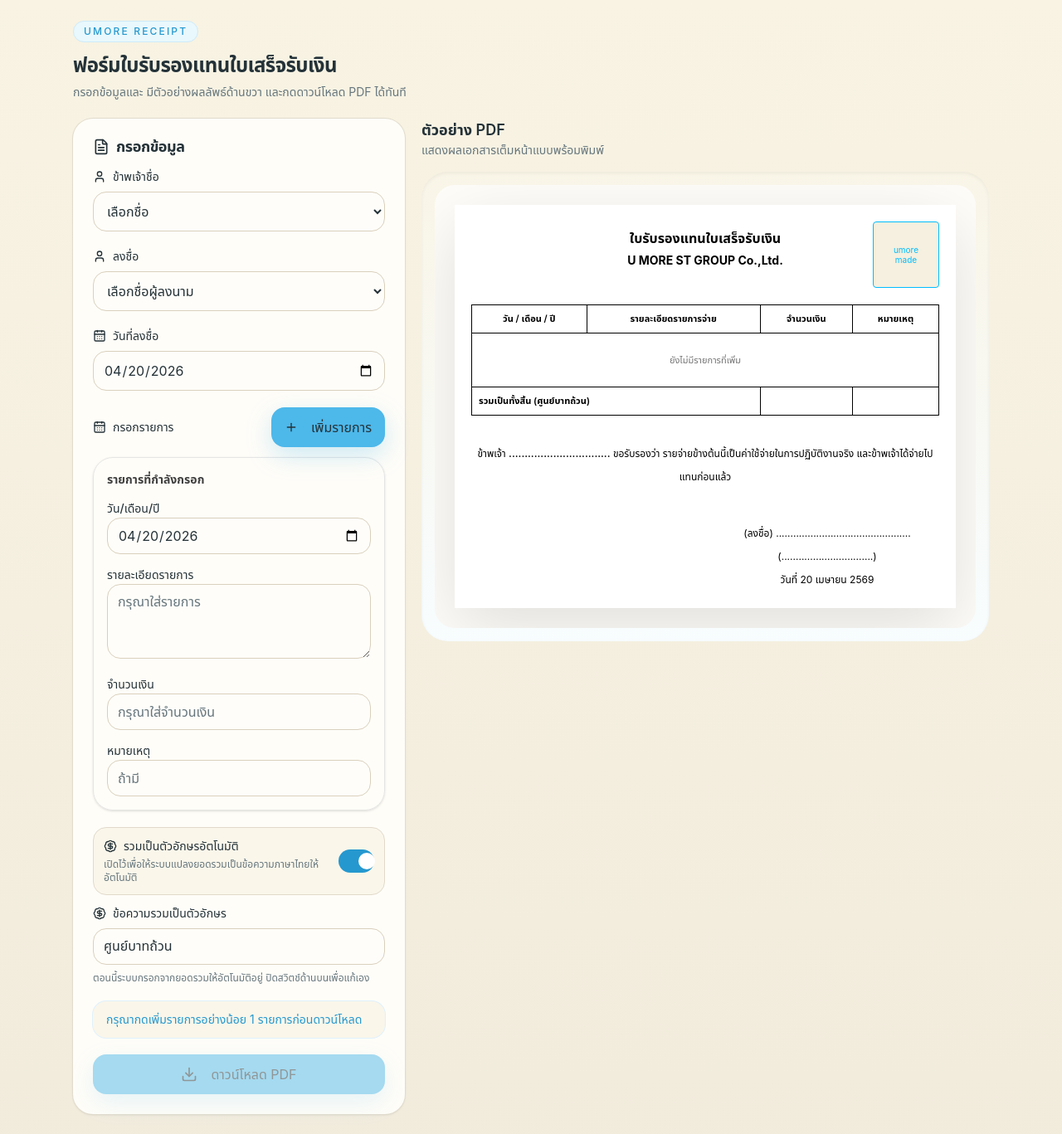
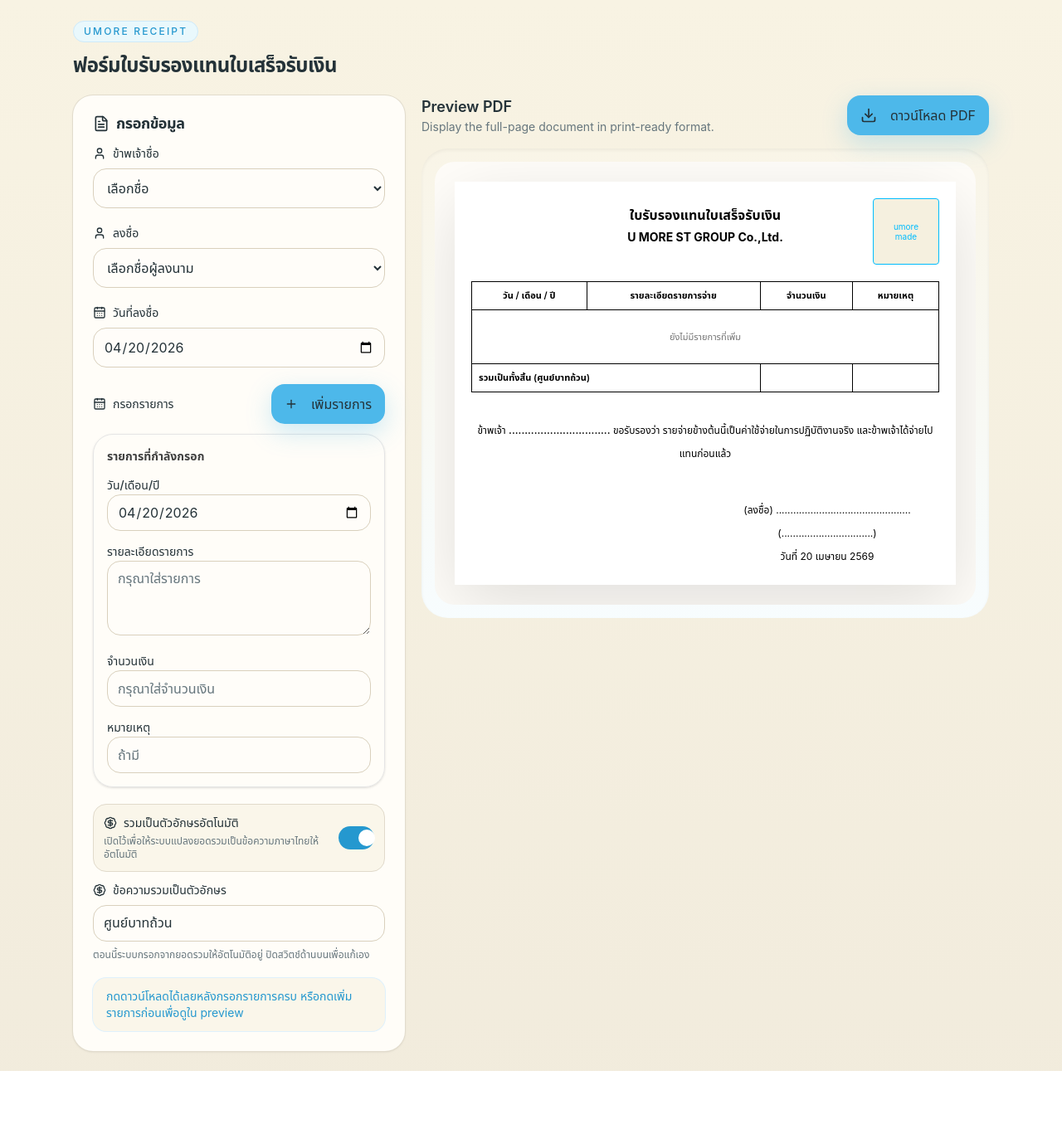
Before and after one commit to Yosthapat/umore_reciept_webapp, a React (Vite) app: page / in a window 1280 px wide. Shown: the whole page at 83% size. After the commit the page ends 1291 px from the top, so only its background shows below. Built offline with nearby package versions, Linux system fonts and the light colour scheme.

Commit message:
feat: improve pdf download flow and preview actions

```diff
--- a/iphone_receipt_webapp.jsx
+++ b/iphone_receipt_webapp.jsx
@@ -79,13 +79,29 @@
   }
 
   async function handleDownloadPdf() {
-    if (items.length === 0) {
+    const hasCommittedItems = items.length > 0;
+    const canUseDraftForDownload = !hasCommittedItems && !hasDraftValidationErrors;
+
+    if (!hasCommittedItems && !canUseDraftForDownload) {
+      setShowDraftErrors(true);
       return;
     }
 
     setIsDownloadingPdf(true);
 
     try {
+      if (canUseDraftForDownload) {
+        setItems([draftItem]);
+        setDraftItem(createEmptyItem());
+        setShowDraftErrors(false);
+
+        await new Promise((resolve) => {
+          requestAnimationFrame(() => {
+            requestAnimationFrame(resolve);
+          });
+        });
+      }
+
       await downloadReceiptPdf(previewRef.current);
     } finally {
       setIsDownloadingPdf(false);
@@ -105,9 +121,6 @@
             umore receipt
           </div>
           <h1 className="mt-3 text-xl font-bold tracking-tight sm:text-2xl">ฟอร์มใบรับรองแทนใบเสร็จรับเงิน</h1>
-          <p className="mt-1 max-w-[42rem] text-sm leading-6 text-[var(--umore-muted)]">
-            กรอกข้อมูลและ มีตัวอย่างผลลัพธ์ด้านขวา และกดดาวน์โหลด PDF ได้ทันที
-          </p>
         </motion.div>
 
         <div className="grid gap-4 lg:items-start lg:gap-5 xl:grid-cols-[400px_minmax(0,1fr)]">
@@ -121,7 +134,6 @@
             items={items}
             footerNote={footerNote}
             autoFooterNote={autoFooterNote}
-            isDownloadingPdf={isDownloadingPdf}
             onOwnerChange={setOwnerName}
             onSignChange={setSignName}
             onSignDateChange={setSignDate}
@@ -131,7 +143,6 @@
             onRemoveItem={removeItem}
             onToggleAutoFooterNote={setAutoFooterNote}
             onFooterNoteChange={setFooterNote}
-            onDownloadPdf={handleDownloadPdf}
           />
 
           <ReceiptPreviewPanel
@@ -142,6 +153,8 @@
             signDate={signDate}
             footerNote={footerNote}
             total={total}
+            isDownloadingPdf={isDownloadingPdf}
+            onDownloadPdf={handleDownloadPdf}
           />
         </div>
       </div>
--- a/src/components/receipt/ReceiptFormPanel.jsx
+++ b/src/components/receipt/ReceiptFormPanel.jsx
@@ -1,5 +1,5 @@
 import React from "react";
-import { BadgeDollarSign, CalendarDays, Download, FileText, Plus, Trash2, User } from "lucide-react";
+import { BadgeDollarSign, CalendarDays, FileText, Plus, Trash2, User } from "lucide-react";
 
 import { Card, CardContent, CardHeader, CardTitle } from "@/components/ui/card";
 import { Button } from "@/components/ui/button";
@@ -19,7 +19,6 @@
   items,
   footerNote,
   autoFooterNote,
-  isDownloadingPdf,
   onOwnerChange,
   onSignChange,
   onSignDateChange,
@@ -29,7 +28,6 @@
   onRemoveItem,
   onToggleAutoFooterNote,
   onFooterNoteChange,
-  onDownloadPdf,
 }) {
   return (
     <Card className="rounded-[1.75rem] border-0 shadow-sm sm:rounded-3xl">
@@ -202,14 +200,10 @@
 
         {items.length === 0 ? (
           <div className="rounded-2xl bg-[color-mix(in_oklab,var(--umore-cream)_76%,white)] px-4 py-3 text-sm text-[var(--umore-blue-deep)] ring-1 ring-[color-mix(in_oklab,var(--umore-blue)_20%,white)]">
-            กรุณากดเพิ่มรายการอย่างน้อย 1 รายการก่อนดาวน์โหลด
+            กดดาวน์โหลดได้เลยหลังกรอกรายการครบ หรือกดเพิ่มรายการก่อนเพื่อดูใน preview
           </div>
         ) : null}
 
-        <Button onClick={onDownloadPdf} className="h-12 w-full rounded-2xl text-base font-semibold" disabled={isDownloadingPdf || items.length === 0}>
-          <Download className="mr-2 h-5 w-5" />
-          {isDownloadingPdf ? "กำลังสร้าง PDF..." : "ดาวน์โหลด PDF"}
-        </Button>
       </CardContent>
     </Card>
   );
--- a/src/components/receipt/ReceiptPreviewPanel.jsx
+++ b/src/components/receipt/ReceiptPreviewPanel.jsx
@@ -1,16 +1,34 @@
 import React from "react";
+import { Download } from "lucide-react";
 
+import { Button } from "@/components/ui/button";
 import { formatAmount, formatThaiLongDate } from "../../utils/receipt-formatters";
 
-export function ReceiptPreviewPanel({ previewRef, items, ownerName, signName, signDate, footerNote, total }) {
+export function ReceiptPreviewPanel({
+  previewRef,
+  items,
+  ownerName,
+  signName,
+  signDate,
+  footerNote,
+  total,
+  isDownloadingPdf,
+  onDownloadPdf,
+}) {
   const ownerDisplayName = ownerName || "................................";
   const signDisplayName = signName || "................................";
 
   return (
     <div className="space-y-4">
-      <div>
-        <h2 className="text-lg font-semibold">ตัวอย่าง PDF</h2>
-        <p className="text-sm text-[var(--umore-muted)]">แสดงผลเอกสารเต็มหน้าแบบพร้อมพิมพ์</p>
+      <div className="flex flex-col gap-3 sm:flex-row sm:items-start sm:justify-between">
+        <div>
+          <h2 className="text-lg font-semibold">Preview PDF</h2>
+          <p className="text-sm text-[var(--umore-muted)]">Display the full-page document in print-ready format.</p>
+        </div>
+        <Button onClick={onDownloadPdf} className="h-12 w-full rounded-2xl text-base font-semibold sm:w-auto" disabled={isDownloadingPdf}>
+          <Download className="mr-2 h-5 w-5" />
+          {isDownloadingPdf ? "กำลังสร้าง PDF..." : "ดาวน์โหลด PDF"}
+        </Button>
       </div>
 
       <div className="overflow-auto rounded-[1.75rem] bg-[linear-gradient(180deg,color-mix(in_oklab,var(--umore-cream)_86%,white)_0%,color-mix(in_oklab,var(--umore-blue-soft)_24%,white)_100%)] p-3 shadow-inner sm:rounded-[2rem] sm:p-4">
```
Also changed, not shown: .agents/active.md.
